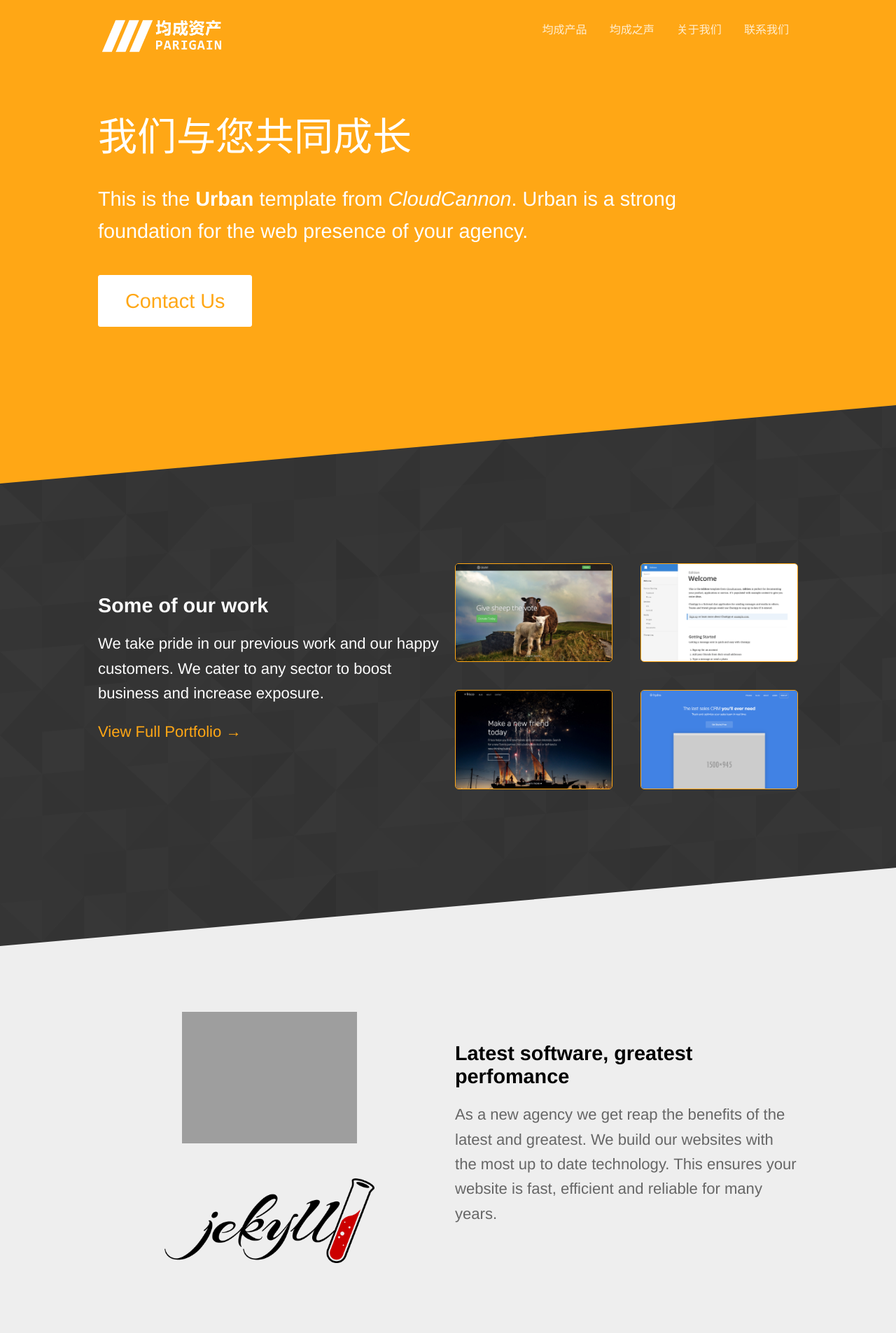
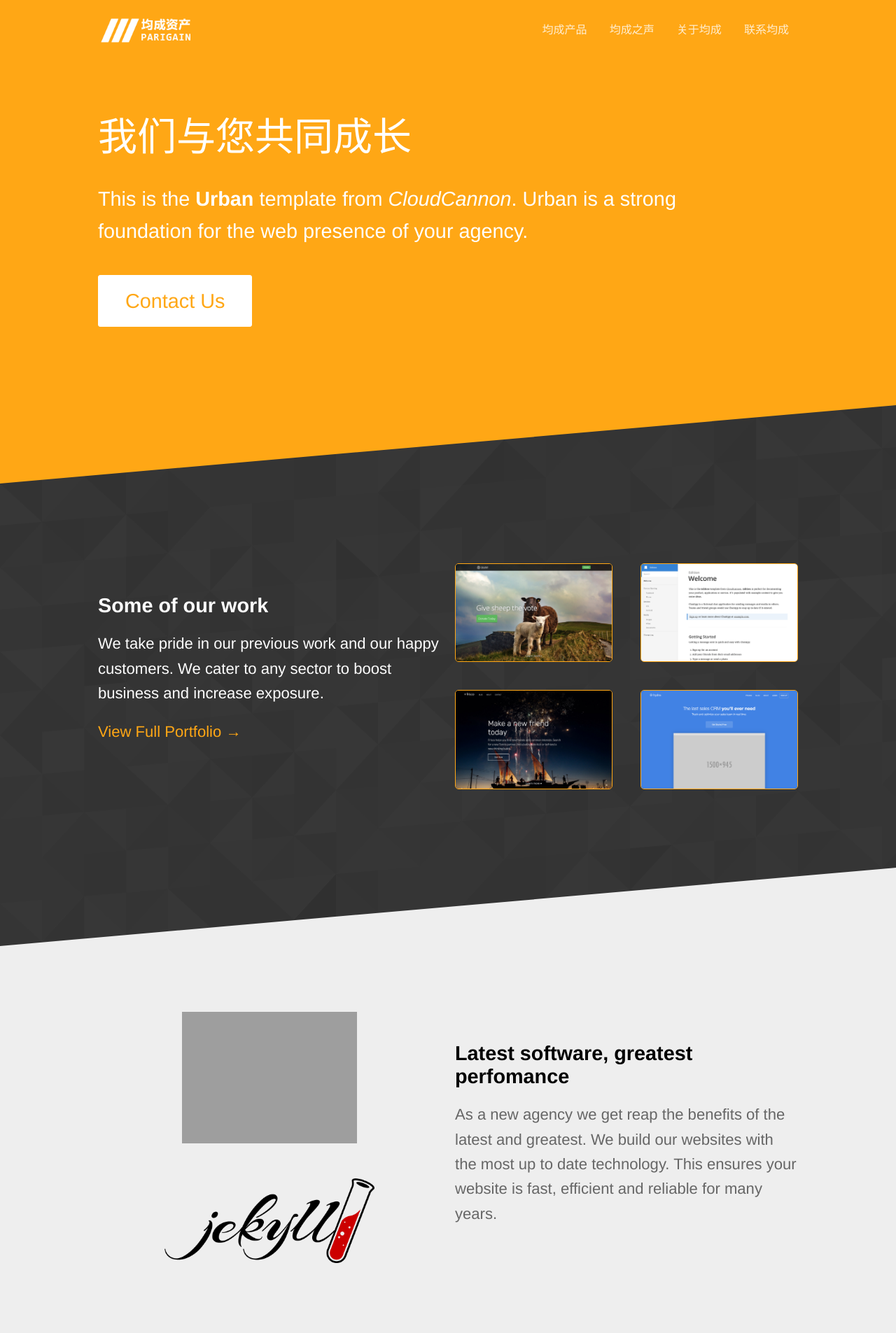
Before and after one commit to lava2000/parigain, a Jekyll site: the page built from index.html, in a window 1280 px wide. Shown: the top 1905 px of the page at 70% size. Built offline with Jekyll 4.4.1, drawn with Linux system fonts in a browser that asks for light colours.

Commit message:
字体大小调整

```diff
--- a/_data/navigation.yml
+++ b/_data/navigation.yml
@@ -3,7 +3,7 @@
   link: /portfolio/
 - name: 均成之声
   link: /blog/
-- name: 关于我们
+- name: 关于均成
   link: /about/
-- name: 联系我们
+- name: 联系均成
   link: /contact/
--- a/_layouts/default.html
+++ b/_layouts/default.html
@@ -26,7 +26,7 @@
 	<body>
 		<header>
 			<div class="container">
-				<h1 class="company-name"><a href="{{ site.baseurl }}/"><img src="{{ site.baseurl }}/images/logo.png" alt="均成资产" width="200"></a></h1>
+				<h1 class="company-name"><a href="{{ site.baseurl }}/"><img src="{{ site.baseurl }}/images/logo.png" alt="均成资产" width="150"></a></h1>
 				{% include navigation.html %}
 			</div>
 		</header>
--- a/_sass/footer.scss
+++ b/_sass/footer.scss
@@ -11,7 +11,7 @@
 	}
 
 	h2 {
-		font-size: 1.4em;
+		font-size: 1.2em;
 		margin: 30px 0;
 		color: #ccc;
 	}
--- a/_sass/navigation.scss
+++ b/_sass/navigation.scss
@@ -29,7 +29,7 @@
 
 nav {
 	text-transform: uppercase;
-	font-size: 0.8em;
+	font-size: 1.0em;
 	width: 100%;
 
 	ul {
```
